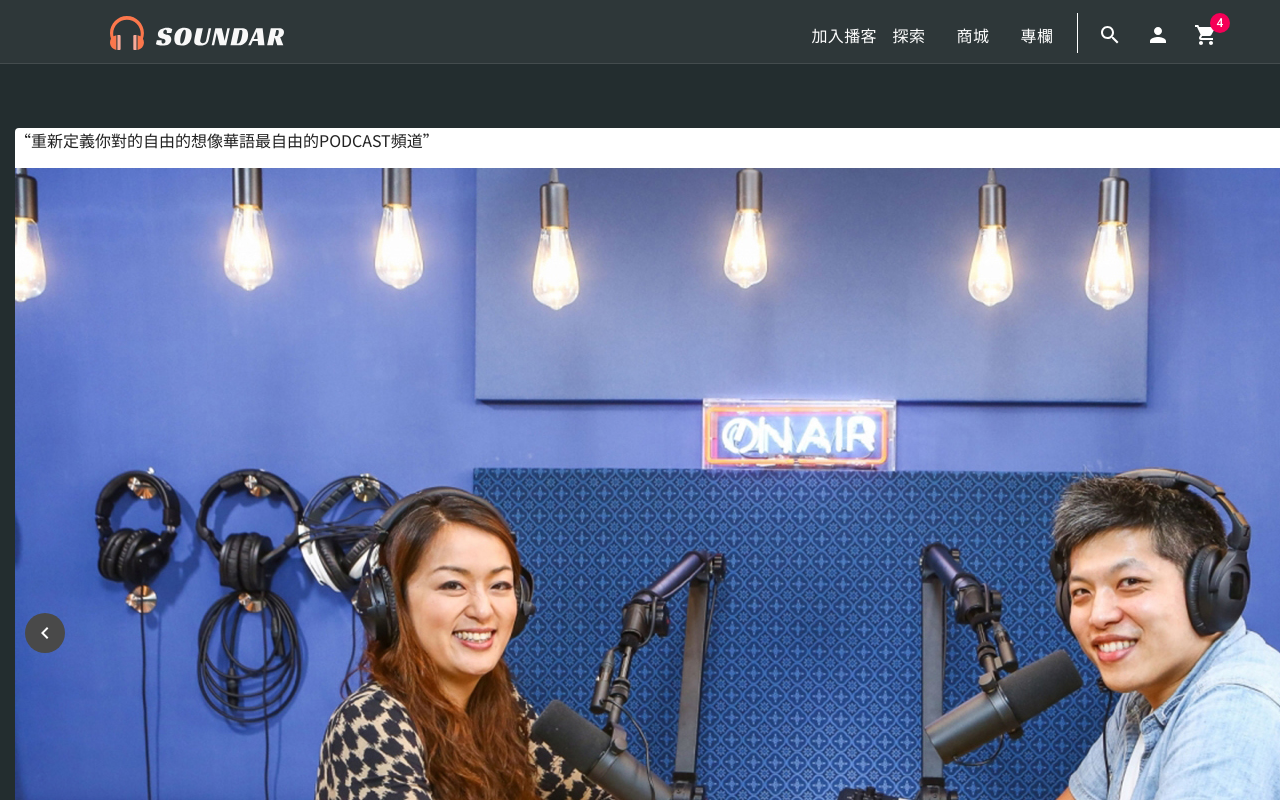
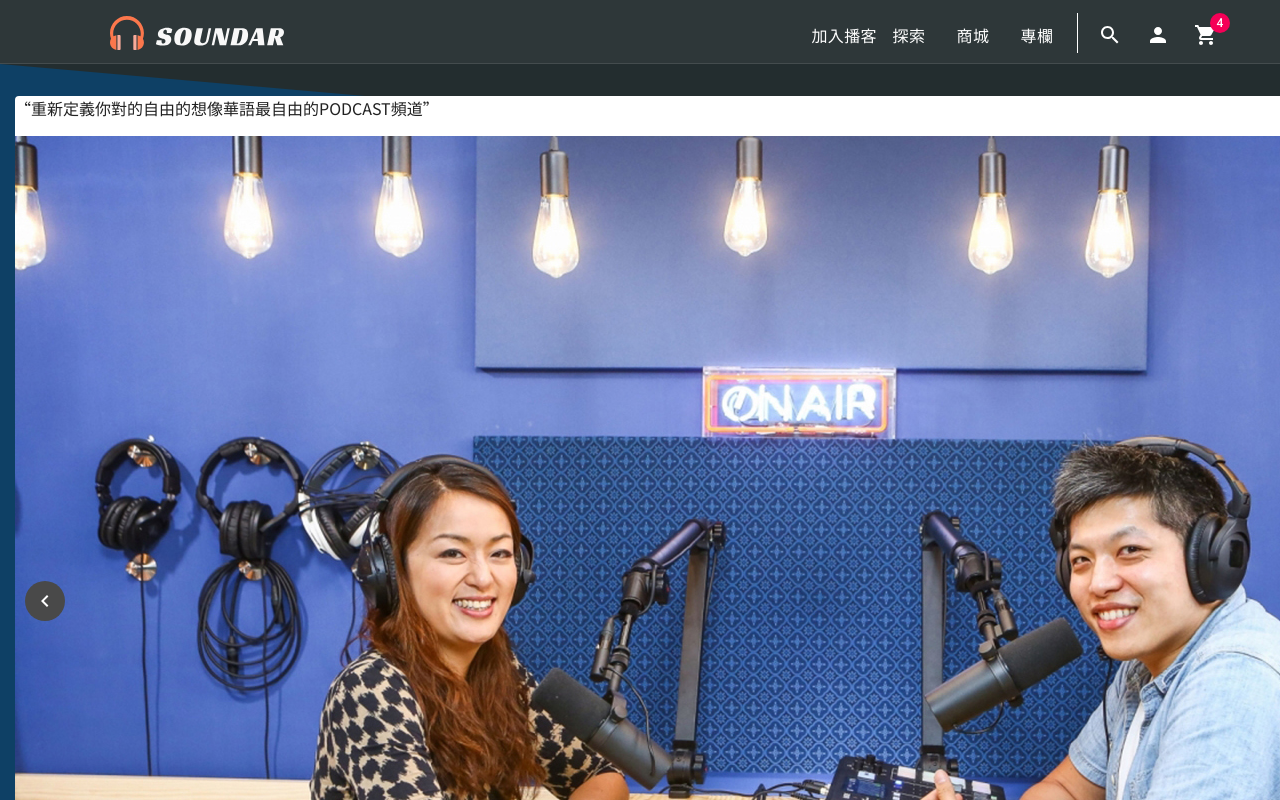
Before and after one commit to kenjiinthehouse/mytest, a React (Create React App) app in the folder reactproj/: page / in a window 1280 px wide. Shown: the top 800 px of the page. Built offline with nearby package versions, Linux system fonts and the light colour scheme.

Commit message:
色塊調整

```diff
--- a/reactproj/src/components/IndexCarousel.js
+++ b/reactproj/src/components/IndexCarousel.js
@@ -42,6 +42,7 @@ function IndexCarousel(props) {
   ];
 
   return (
+    <>
       <Carousel
         className="indexCarousel mx-auto"
         autoPlay={false}
@@ -52,6 +53,8 @@ function IndexCarousel(props) {
           <Item key={i} item={item} />
         ))}
       </Carousel>
+      <div className="indexColorCard"></div>
+    </>
   );
 }
 
--- a/reactproj/src/styles/kenji.scss
+++ b/reactproj/src/styles/kenji.scss
@@ -213,11 +213,24 @@ main {
 }
 ////////////////////////////////////Carosel START//////////////////////////////////////
 // Index Carousel content
+
 .indexCarousel {
   width: 101rem;
-  margin-top: 4rem;
-  margin-bottom: 40rem;
+  margin-top: 2rem;
+  margin-bottom: 4rem;
+  z-index: 1;
 }
+.indexColorCard {
+  width: 100%;
+  height: 50rem;
+  background-color: #0e4065;
+  position: absolute;
+  left: 0;
+  top: 15%;
+  z-index: 0;
+  transform: skewY(5deg);
+}
+
 // Carousel card
 .indexCarousel .CarouselItem {
   width: 101rem;
@@ -578,4 +591,4 @@ main {
 .emptyReplyBox {
   margin-bottom: 3em;
 }
-////////////////////////////////////MSG BOARD END//////////////////////////////////////
+////////////////////////////////////MSG END//////////////////////////////////////
```
Lines whose indentation alone changed are shown as unchanged.
